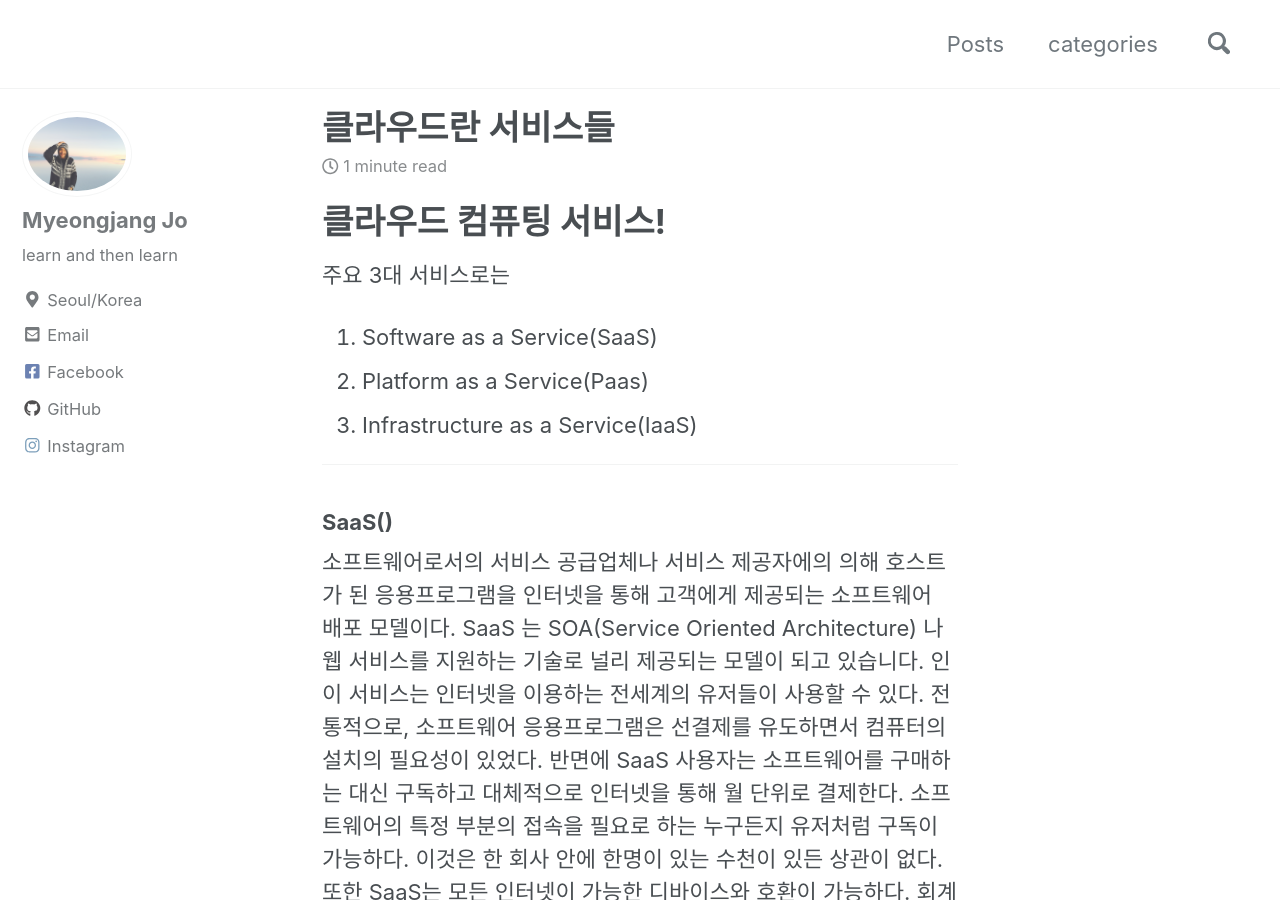
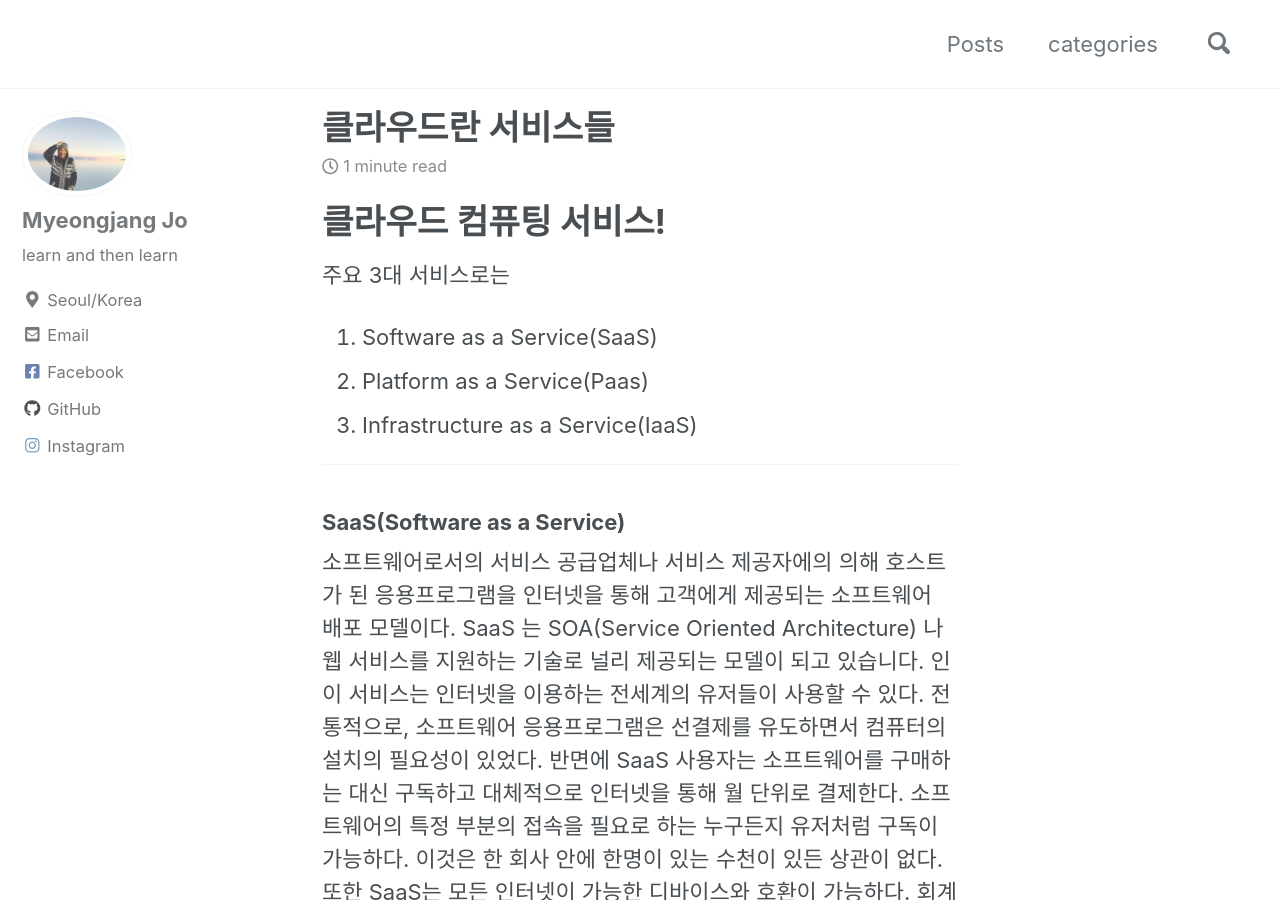
Before and after one commit to josephmjjo/josephmjjo.github.io, a Jekyll site: the page built from _posts/2019-09-14-cloud3.md, in a window 1280 px wide and 900 px high. Built offline with Jekyll 4.4.1, drawn with Linux system fonts in a browser that asks for light colours; cached includes are drawn as plain includes; nearby versions of some CDN libraries.

Commit message:
add cloud services

```diff
--- a/_posts/2019-09-14-cloud3.md
+++ b/_posts/2019-09-14-cloud3.md
@@ -12,7 +12,7 @@ category:
 3. Infrastructure as a Service(IaaS)
 
 ***
-### SaaS()
+### SaaS(Software as a Service)
 소프트웨어로서의 서비스
 공급업체나 서비스 제공자에의 의해 호스트가 된 응용프로그램을 인터넷을 통해 고객에게 제공되는 소프트웨어 배포 모델이다.
 SaaS 는 SOA(Service Oriented Architecture) 나 웹 서비스를 지원하는 기술로 널리 제공되는 모델이 되고 있습니다. 인 이 서비스는 인터넷을 이용하는 전세계의 유저들이 사용할 수 있다.
```
